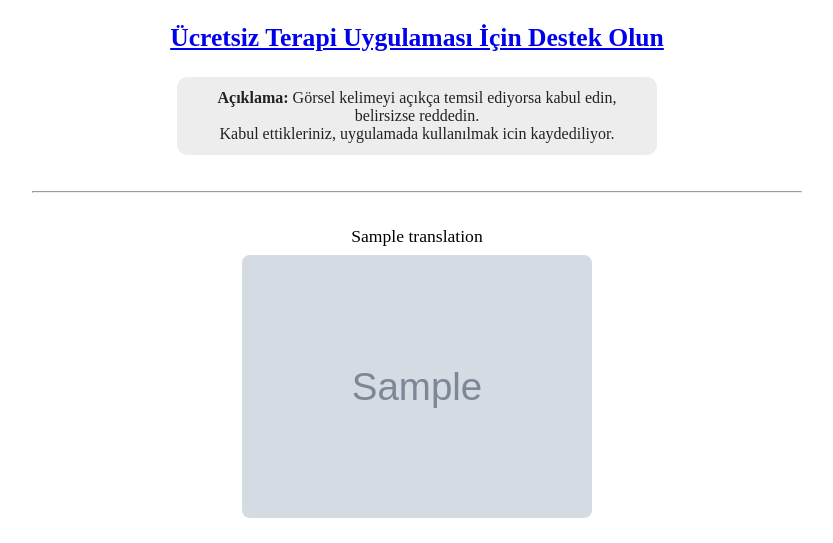
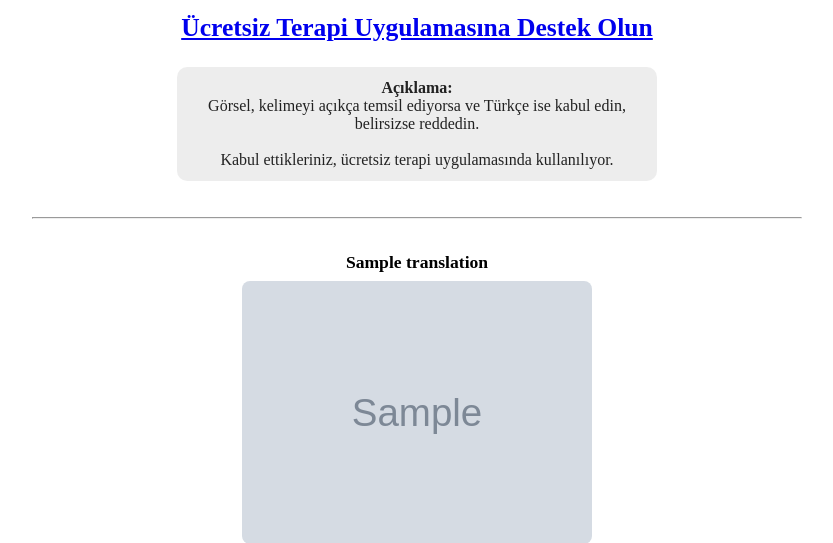
Before and after one commit to caltunay/therapy-app-data-generator, a Flask app: template templates/index.html in a window 1280 px wide. Shown: the top 543 px of the page, without its empty margins (223-1056 px from the left). Run offline with Flask 3, Linux system fonts and the light colour scheme; the template is opened without the code that fills it: most values are stand-ins (such as "Sample title", 1, 10 or a date in 2020); grey boxes marked "Sample" are stand-in pictures.

Commit message:
disclaimer improved

```diff
--- a/templates/index.html
+++ b/templates/index.html
@@ -10,14 +10,14 @@
     <div class="center-container">
         <div class="container">
             <h1 style="margin-bottom: 24px; text-align: center;">
-                <a href="https://therapy-app-flask.onrender.com/" target="_blank">Ücretsiz Terapi Uygulaması İçin Destek Olun</a>
+                <a href="https://therapy-app-flask.onrender.com/" target="_blank">Ücretsiz Terapi Uygulamasına Destek Olun</a>
             </h1>
             {% if image_url %}
             <div class="instructions">
-                <strong>Açıklama:</strong> Görsel kelimeyi açıkça temsil ediyorsa kabul edin, belirsizse reddedin.<br> Kabul ettikleriniz, uygulamada kullanılmak icin kaydediliyor.
+                <strong>Açıklama:</strong> <br>Görsel, kelimeyi açıkça temsil ediyorsa ve Türkçe ise kabul edin, belirsizse reddedin.<br><br>Kabul ettikleriniz, ücretsiz terapi uygulamasında kullanılıyor.
             </div>
             <hr style="width: 60%; margin: 24px auto;">
-            <h3>{{ translation }}</h3>
+            <h3><strong>{{ translation }}</strong></h3>
             <div class="image-wrapper">
                 <img src="{{ image_url }}" alt="{{ word }}" class="main-image">
             </div>
```
